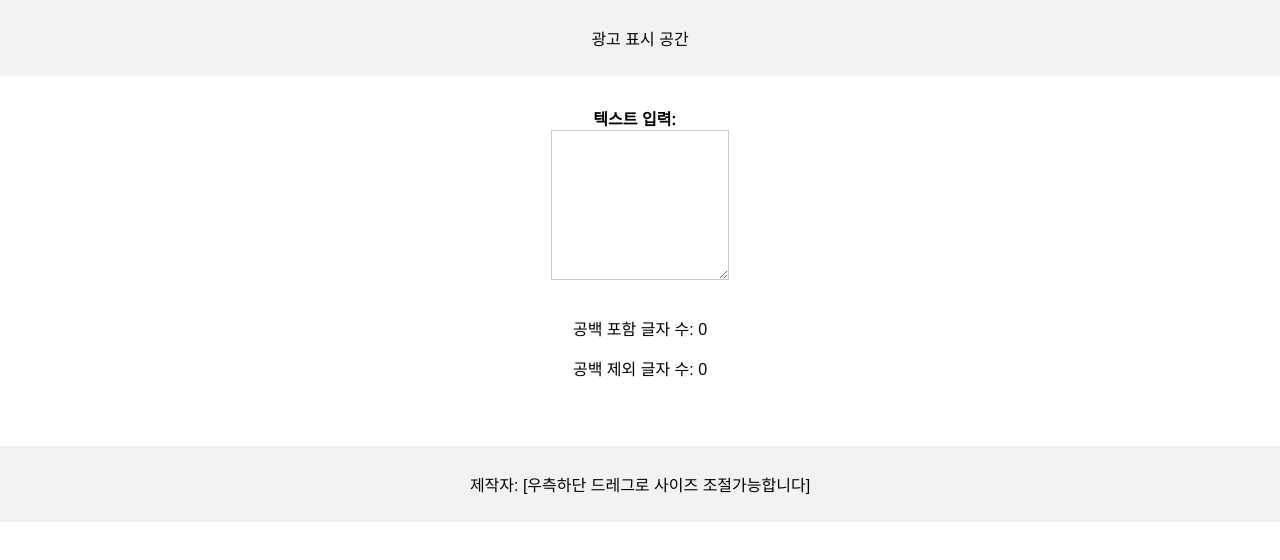
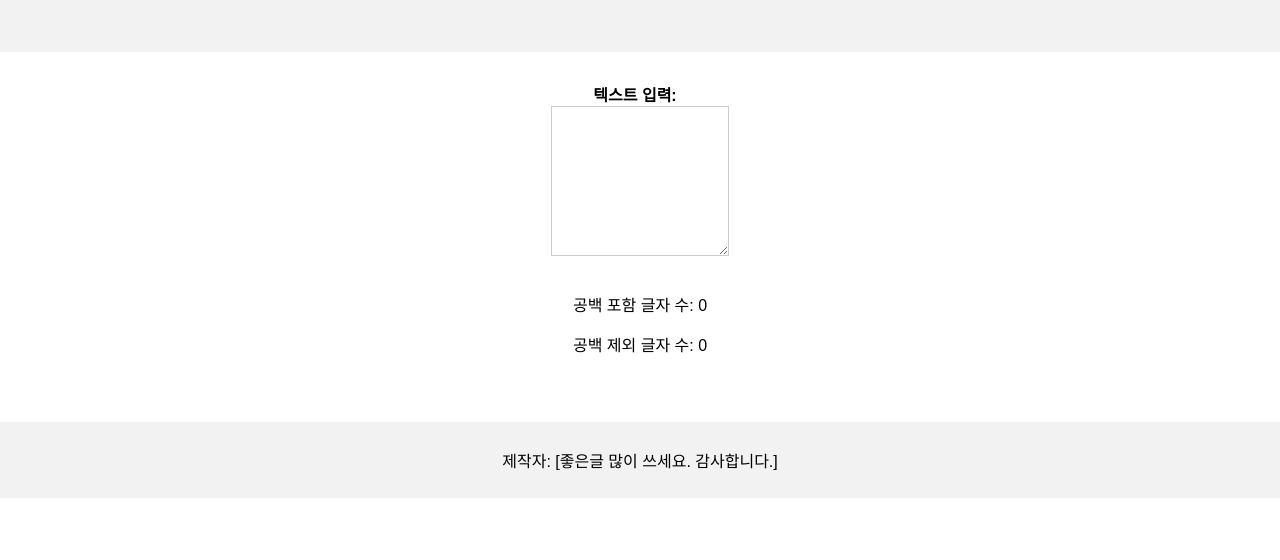
Before and after one commit to Infinite40888/effective-waddle.github.io, a plain HTML site: page index.html in a window 1280 px wide. Drawn offline with Linux system fonts and the light colour scheme.

Commit message:
Update index.html

```diff
--- a/index.html
+++ b/index.html
@@ -8,7 +8,11 @@
   <body>
     <header>
       <div class="ad-space">
-        <p>광고 표시 공간</p>
+        <p><ins class="kakao_ad_area" style="display:none;"
+data-ad-unit = "DAN-7hI6F3UbJKtvNVxC"
+data-ad-width = "320"
+data-ad-height = "50"></ins>
+<script type="text/javascript" src="//t1.daumcdn.net/kas/static/ba.min.js" async></script></p>
       </div>
     </header>
     <main>
@@ -22,7 +26,7 @@
       </div>
     </main>
     <footer>
-      <p>제작자: [우측하단 드레그로 사이즈 조절가능합니다]</p>
+      <p>제작자: [좋은글 많이 쓰세요. 감사합니다.]</p>
     </footer>
     <script src="script.js"></script>
   </body>
```
